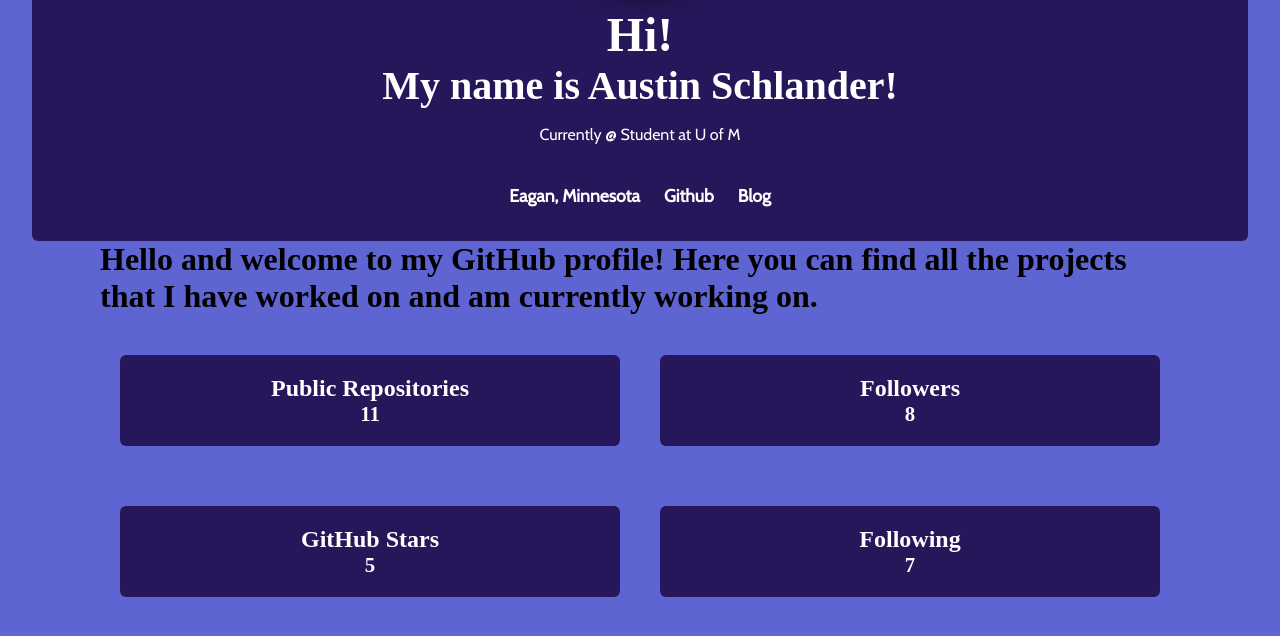
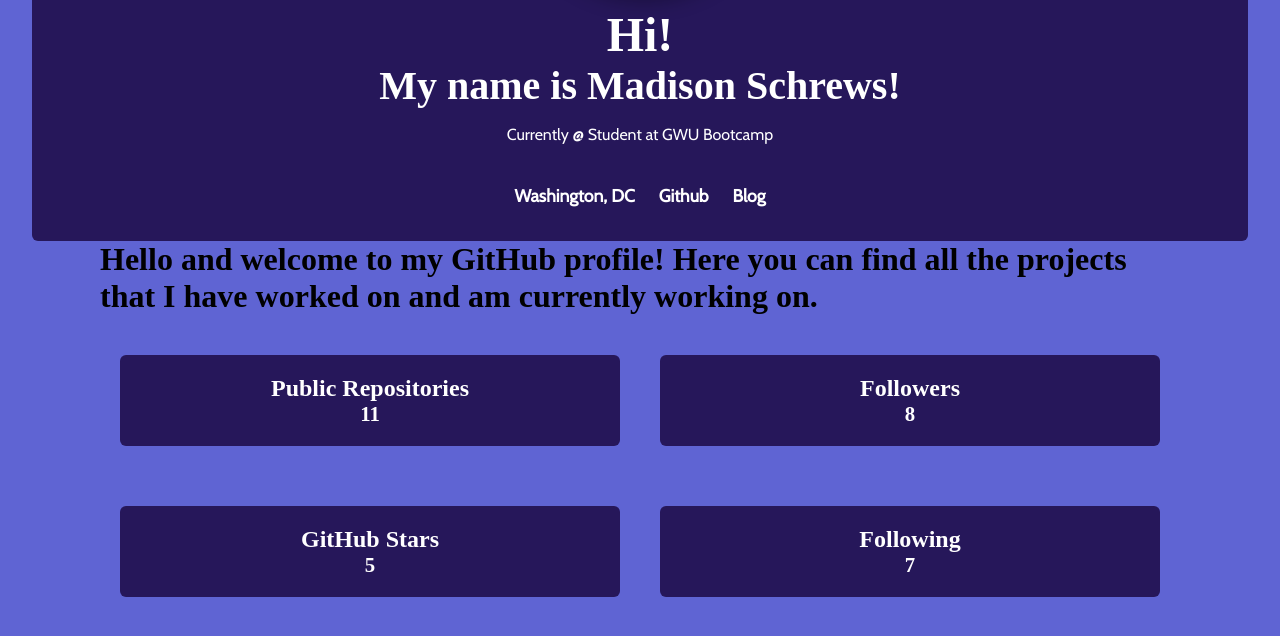
Before and after one commit to madisonschrews/Developer-Profile-Generator, an Electron app: page index.html in a window 1280 px wide. Shown: the part 288-924 px from the top of the page. Drawn offline with nearby package versions, Linux system fonts and the light colour scheme; a web font is replaced by a local one.

Commit message:
pushing changes to index.html

```diff
--- a/index.html
+++ b/index.html
@@ -149,12 +149,12 @@
           <div class="photo-header">
             <img src="https://avatars3.githubusercontent.com/u/29233041?v=4">
             <h1>Hi!</h1>
-            <h2>My name is Austin Schlander!</h2>
-            <p>Currently @ Student at U of M</p>
+            <h2>My name is Madison Schrews!</h2>
+            <p>Currently @ Student at GWU Bootcamp</p>
             <div class="links-nav">
               <nav>
-                <a href="" class="nav-link"> Eagan, Minnesota </a>
-                <a href="https://github.com/Ajschlander" class="nav-link">Github</a>
+                <a href="" class="nav-link"> Washington, DC </a>
+                <a href="https://github.com/madisonschrews" class="nav-link">Github</a>
                 <a href="" class="nav-link">Blog</a>
               </nav>
             </div>
```
